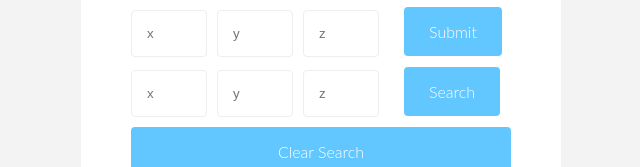
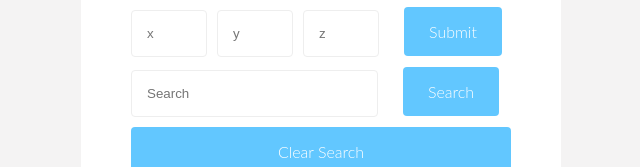
Before and after one commit to skim-1/tlist, a React (Create React App) app: page / in a window 1280 px wide. Shown: the part 150-317 px from the top of the page, without its empty margins (319-959 px from the left). Built offline with nearby package versions, Linux system fonts and the light colour scheme.

Commit message:
tasks for 8/3

```diff
--- a/src/components/App.js
+++ b/src/components/App.js
@@ -45,11 +45,7 @@ class App extends Component {
         z: '',
       },
 
-      pendingItem2: {
-        x: '',
-        y: '',
-        z: '',
-      },
+      pendingItem2: "",
       showEdit: false
     };
   }
@@ -85,7 +81,8 @@ class App extends Component {
     e.preventDefault();
     this.setState({
       list: this.state.list.map(item => {
-        if(this.state.pendingItem2.x === item.x && this.state.pendingItem2.y === item.y && this.state.pendingItem2.z === item.z) {
+        console.log(item);
+        if(this.state.pendingItem2 === item.name) {
           return {...item, highlight: true};
           console.log("working");
         }
@@ -93,11 +90,7 @@ class App extends Component {
           return {...item, highlight: false}
         }
       }),
-      pendingItem2: {
-        x:"",
-        y:"",
-        z:"",
-      },
+      pendingItem2: "",
     });
   };
 
@@ -107,9 +100,9 @@ class App extends Component {
 
     for(let i = 0; i < newState.length; i++) {
       if(newState[i].highlight) {
-        newState[i].x = this.state.pendingEdit.x;
-        newState[i].y = this.state.pendingEdit.y;
-        newState[i].z = this.state.pendingEdit.z;
+        newState[i].coords.x = this.state.pendingEdit.x;
+        newState[i].coords.y = this.state.pendingEdit.y;
+        newState[i].coords.z = this.state.pendingEdit.z;
       }
     }
 
@@ -162,19 +155,18 @@ class App extends Component {
   handleItemInput = e => {
     let value = e.target.value
     let type = e.target.placeholder;
-    if (type == "Item")
+    if (type === "Item")
       this.setState({
         pendingItem: e.target.value
       });
-    if (type == "x")
+    if (type === "x")
       this.setState(prevState => ({
         pendingItemc : {
           ...prevState.pendingItemc,
           x: value
         }
       }));
-
-    if (type == "y")
+    if (type === "y")
       this.setState(prevState => ({
         pendingItemc : {
           ...prevState.pendingItemc,
@@ -182,7 +174,7 @@ class App extends Component {
         }
       }));
 
-    if (type == "z")
+    if (type === "z")
       this.setState(prevState => ({
         pendingItemc : {
           ...prevState.pendingItemc,
@@ -191,88 +183,31 @@ class App extends Component {
       }));
   }
 
-  handleItemInputx = e => {
-    let value = e.target.value;
-    this.setState(prevState => ({
-      pendingItemc : {
-        ...prevState.pendingItemc,
-        x: value
-      }
-    }));
+  handleItemInput2 = e => {
+    this.setState({
+        pendingItem2 : e.target.value,
+    });
   }
 
-  handleItemInputy = e => {
-    let value = e.target.value;
-    this.setState(prevState => ({
-      pendingItemc : {
-        ...prevState.pendingItemc,
-        y: value
-      }
-    }));
-  }
-
-  handleItemInputz = e => {
-    let value = e.target.value;
-    this.setState(prevState => ({
-      pendingItemc : {
-        ...prevState.pendingItemc,
-        z: value
-      }
-    }));
-  }
-
-  handleItemInput2x = e => {
-    let value = e.target.value;
-    this.setState(prevState => ({
-      pendingItem2 : {
-        ...prevState.pendingItem2,
-        x: value
-      }
-    }));
-  }
-
-  handleItemInput2y = e => {
-    let value = e.target.value;
-    this.setState(prevState => ({
-      pendingItem2 : {
-        ...prevState.pendingItem2,
-        y: value
-      }
-    }));
-  }
-
-  handleItemInput2z = e => {
-    let value = e.target.value;
-    this.setState(prevState => ({
-      pendingItem2 : {
-        ...prevState.pendingItem2,
-        z: value
-      }
-    }));
-  }
-
-  handleItemEditx = e => {
-    let value = e.target.value;
+  handleItemEdit = e => {
+    let value = e.target.value
+    let type = e.target.placeholder;
+    if (type === "x")
       this.setState(prevState => ({
         pendingEdit : {
           ...prevState.pendingEdit,
           x: value
         }
       }));
-  }
-
-  handleItemEdity = e => {
-    let value = e.target.value;
+    if (type === "y")
       this.setState(prevState => ({
         pendingEdit : {
           ...prevState.pendingEdit,
           y: value
         }
       }));
-  }
 
-  handleItemEditz = e => {
-    let value = e.target.value;
+    if (type === "z")
       this.setState(prevState => ({
         pendingEdit : {
           ...prevState.pendingEdit,
@@ -342,20 +277,14 @@ class App extends Component {
 
         <SearchForm
         newItemSubmitHandler2 = {this.newItemSubmitHandler2}
-        handleItemInput2x = {this.handleItemInput2x}
-        handleItemInput2y = {this.handleItemInput2y}
-        handleItemInput2z = {this.handleItemInput2z}
-        handleItemInput2z = {this.handleItemInput2z}
+        handleItemInput2 = {this.handleItemInput2}
         pendingItem2 = {this.state.pendingItem2}
         />
 
         <EditItem
-
             showEdit = {this.state.showEdit}
             editHandler = {this.editHandler}
-            handleItemEditx = {this.handleItemEditx}
-            handleItemEdity = {this.handleItemEdity}
-            handleItemEditz = {this.handleItemEditz}
+            handleItemEdit = {this.handleItemEdit}
             pendingEdit = {this.state.pendingEdit}
         />
 
--- a/src/components/EditItem.js
+++ b/src/components/EditItem.js
@@ -7,7 +7,7 @@ const EditItem = props => {
             <input
                 className = "input"
                 type = "text"
-                onChange = {props.handleItemEditx}
+                onChange = {props.handleItemEdit}
                 value = {props.pendingEdit.x}
                 placeholder = "x"
             />
@@ -15,7 +15,7 @@ const EditItem = props => {
             <input
                 className = "input"
                 type = "number"
-                onChange = {props.handleItemEdity}
+                onChange = {props.handleItemEdit}
                 value = {props.pendingEdit.y}
                 placeholder = "y"
             />
@@ -23,7 +23,7 @@ const EditItem = props => {
             <input
                 className = "inputz"
                 type = "number"
-                onChange = {props.handleItemEditz}
+                onChange = {props.handleItemEdit}
                 value = {props.pendingEdit.z}
                 placeholder = "z"
             />
--- a/src/components/SearchForm.js
+++ b/src/components/SearchForm.js
@@ -4,28 +4,13 @@ const SearchForm = props => {
     return (
         <form onSubmit={props.newItemSubmitHandler2} className = "todoinput">
             <input
-                className = "input"
+                className = "inputsearch"
                 type = "text"
-                onChange = {props.handleItemInput2x}
-                value = {props.pendingItem2.x}
-                placeholder = "x"
+                onChange = {props.handleItemInput2}
+                value = {props.pendingItem2}
+                placeholder = "Search"
             />
 
-            <input
-                className = "input"
-                type = "number"
-                onChange = {props.handleItemInput2y}
-                value = {props.pendingItem2.y}
-                placeholder = "y"
-            />
-
-            <input
-                className = "inputz"
-                type = "number"
-                onChange = {props.handleItemInput2z}
-                value = {props.pendingItem2.z}
-                placeholder = "z"
-            />
             <button type = "submit" name = "submit" value = "submit" >
                 Search
             </button>
--- a/src/styles/App.css
+++ b/src/styles/App.css
@@ -88,6 +88,11 @@ button {
   color: #fff;
 }
 
+button:active {
+  color: #fff;
+  background-color: #4e9cc7;
+}
+
 ul {
   list-style: none;
   margin-bottom: 50px;
```
Lines whose indentation alone changed are shown as unchanged.
